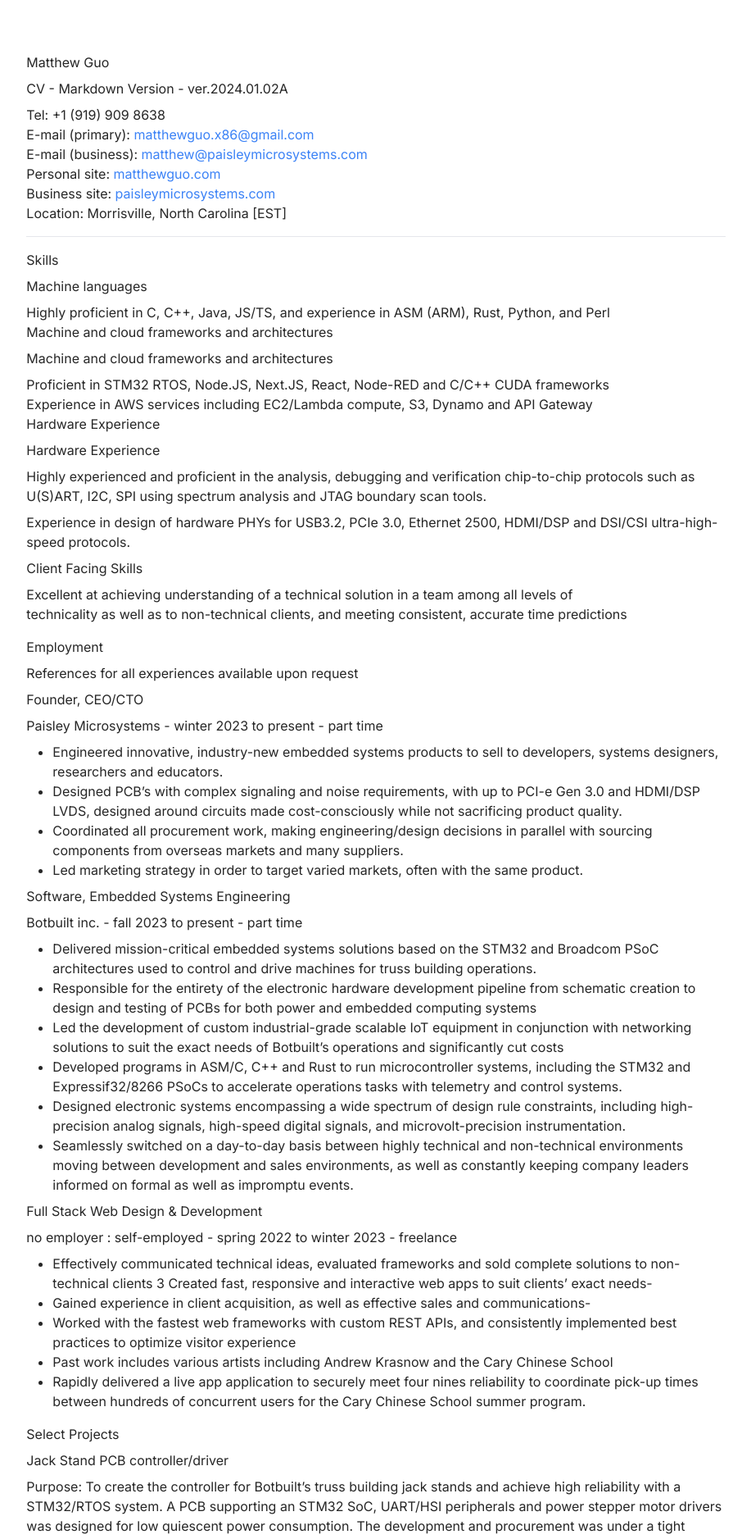
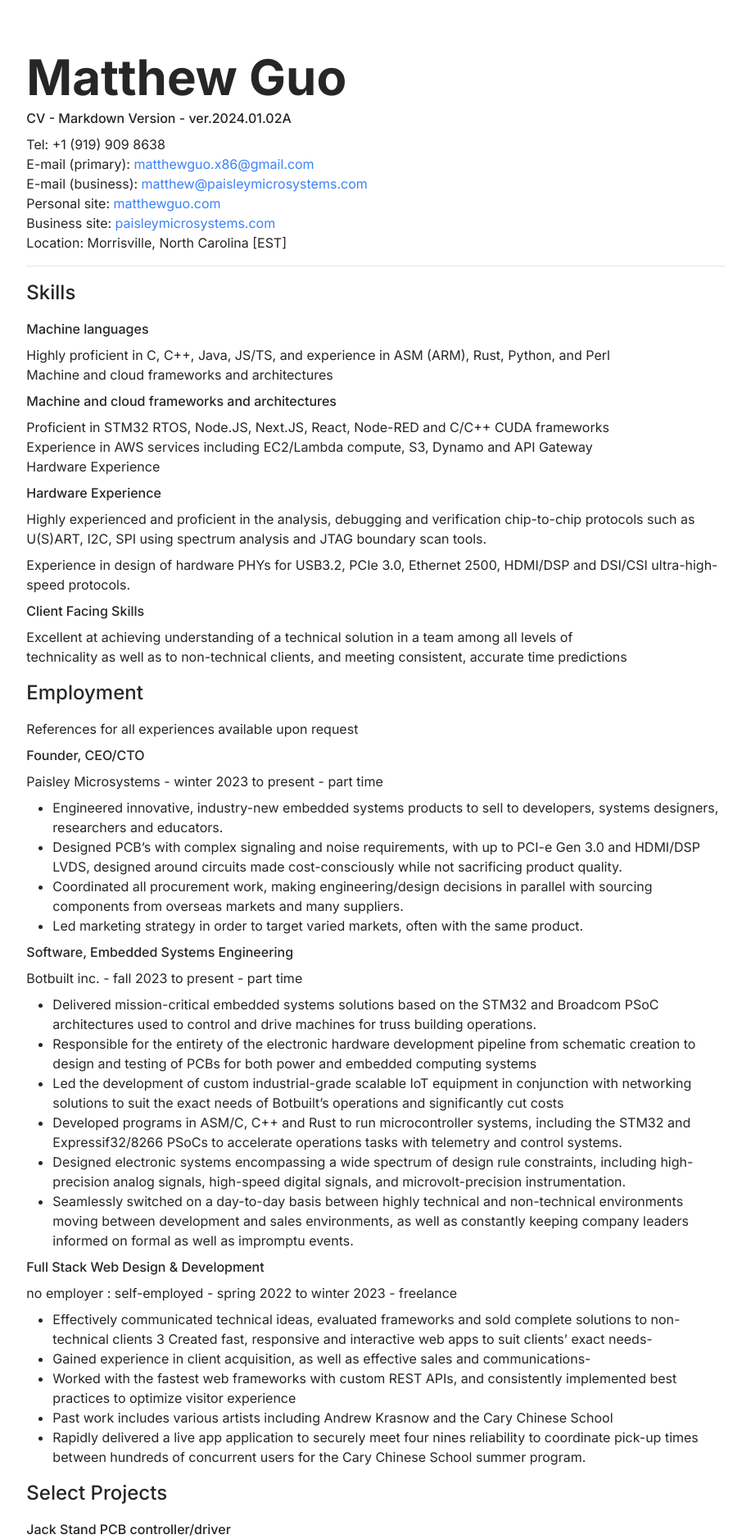
Before and after one commit to a-me-lia/matthew, a Next.js app: page / in a window 1280 px wide. Shown: the part 800-2677 px from the top of the page at 82% size, without its empty margins (181-1098 px from the left). Built offline with nearby package versions, Linux system fonts and the light colour scheme; no server answers.

Commit message:
sdgwertg
Signed-off-by: emelia paisley <emelia@emelia.pl>

```diff
--- a/src/app/page.tsx
+++ b/src/app/page.tsx
@@ -20,9 +20,9 @@
       <SignUpButton text='Sign up for updates!' ></SignUpButton>
     </div>
 
-    <div className='md:w-2/3 mx-auto mx-6 mt-16'>
-    <h1 className="mt-4 mb-2">Matthew Guo</h1>
-    <h3 className="mb-2">CV - Markdown Version - ver.2024.01.02A</h3>
+    <div className='md:w-2/3 mx-auto mx-6 mt-16 mb-32'>
+    <h1 className="mt-4 mb-2 font-bold text-6xl">Matthew Guo</h1>
+    <h3 className="mb-2 font-medium">CV - Markdown Version - ver.2024.01.02A</h3>
     <p className="mb-2">Tel: +1 (919) 909 8638<br/>
       E-mail (primary): <a href="mailto:matthewguo.x86@gmail.com" className="text-blue-500">matthewguo.x86@gmail.com</a><br/>
       E-mail (business): <a href="mailto:matthew@paisleymicrosystems.com" className="text-blue-500">matthew@paisleymicrosystems.com</a><br/>
@@ -30,23 +30,23 @@
       Business site: <a href="http://paisleymicrosystems.com" className="text-blue-500">paisleymicrosystems.com</a><br/>
       Location: Morrisville, North Carolina [EST]</p>
     <hr className="my-4"/>
-    <h2 className="mt-4 mb-2">Skills</h2>
-    <h3 className="mb-2">Machine languages</h3>
+    <h2 className="mt-4 mb-4 font-medium text-2xl">Skills</h2>
+    <h3 className="mb-2 font-medium">Machine languages</h3>
     <p className="mb-2">Highly proficient in C, C++, Java, JS/TS, and experience in ASM (ARM), Rust, Python, and Perl<br/>
       Machine and cloud frameworks and architectures</p>
-    <h3 className="mb-2">Machine and cloud frameworks and architectures</h3>
+    <h3 className="mb-2 font-medium">Machine and cloud frameworks and architectures</h3>
     <p className="mb-2">Proficient in STM32 RTOS, Node.JS, Next.JS, React, Node-RED and C/C++ CUDA frameworks<br/>
       Experience in AWS services including EC2/Lambda compute, S3, Dynamo and API Gateway<br/>
       Hardware Experience</p>
-    <h3 className="mb-2">Hardware Experience</h3>
+    <h3 className="mb-2 font-medium">Hardware Experience</h3>
     <p className="mb-2">Highly experienced and proficient in the analysis, debugging and verification chip-to-chip protocols such as U(S)ART, I2C, SPI using spectrum analysis and JTAG boundary scan tools.</p>
     <p className="mb-2">Experience in design of hardware PHYs for USB3.2, PCIe 3.0, Ethernet 2500, HDMI/DSP and DSI/CSI ultra-high-speed protocols.</p>
-    <h3 className="mb-2">Client Facing Skills</h3>
+    <h3 className="mb-2 font-medium">Client Facing Skills</h3>
     <p className="mb-2">Excellent at achieving understanding of a technical solution in a team among all levels of<br/>
       technicality as well as to non-technical clients, and meeting consistent, accurate time predictions</p>
-    <h2 className="mt-4 mb-2">Employment</h2>
+    <h2 className="mt-4 mb-4 font-medium text-2xl">Employment</h2>
     <p className="mb-2">References for all experiences available upon request</p>
-    <h3 className="mb-2">Founder, CEO/CTO</h3>
+    <h3 className="mb-2 font-medium">Founder, CEO/CTO</h3>
     <h4 className="mb-2">Paisley Microsystems - winter 2023 to present - part time</h4>
     <ul className="list-disc ml-8 mb-2">
       <li>Engineered innovative, industry-new embedded systems products to sell to developers, systems designers, researchers and educators.</li>
@@ -54,7 +54,7 @@
       <li>Coordinated all procurement work, making engineering/design decisions in parallel with sourcing components from overseas markets and many suppliers.</li>
       <li>Led marketing strategy in order to target varied markets, often with the same product.</li>
     </ul>
-    <h3 className="mb-2">Software, Embedded Systems Engineering</h3>
+    <h3 className="mb-2 font-medium">Software, Embedded Systems Engineering</h3>
     <h4 className="mb-2">Botbuilt inc. - fall 2023 to present - part time</h4>
     <ul className="list-disc ml-8 mb-2">
       <li>Delivered mission-critical embedded systems solutions based on the STM32 and Broadcom PSoC architectures used to control and drive machines for truss building operations.</li>
@@ -64,7 +64,7 @@
       <li>Designed electronic systems encompassing a wide spectrum of design rule constraints, including high-precision analog signals, high-speed digital signals, and microvolt-precision instrumentation.</li>
       <li>Seamlessly switched on a day-to-day basis between highly technical and non-technical environments moving between development and sales environments, as well as constantly keeping company leaders informed on formal as well as impromptu events.</li>
     </ul>
-    <h3 className="mb-2">Full Stack Web Design &amp; Development</h3>
+    <h3 className="mb-2 font-medium">Full Stack Web Design &amp; Development</h3>
     <h4 className="mb-2">no employer : self-employed - spring 2022 to winter 2023 - freelance</h4>
     <ul className="list-disc ml-8 mb-2">
       <li>Effectively communicated technical ideas, evaluated frameworks and sold complete solutions to non-technical clients 3 Created fast, responsive and interactive web apps to suit clients’ exact needs-</li>
@@ -73,30 +73,30 @@
       <li>Past work includes various artists including Andrew Krasnow and the Cary Chinese School</li>
       <li>Rapidly delivered a live app application to securely meet four nines reliability to coordinate pick-up times between hundreds of concurrent users for the Cary Chinese School summer program.</li>
     </ul>
-    <h2 className="mt-4 mb-2">Select Projects</h2>
-    <h3 className="mb-2">Jack Stand PCB controller/driver</h3>
+    <h2 className="mt-4 mb-4 font-medium text-2xl">Select Projects</h2>
+    <h3 className="mb-2 font-medium">Jack Stand PCB controller/driver</h3>
     <p className="mb-2">Purpose: To create the controller for Botbuilt’s truss building jack stands and achieve high reliability with a STM32/RTOS system. A PCB supporting an STM32 SoC, UART/HSI peripherals and power stepper motor drivers was designed for low quiescent power consumption. The development and procurement was under a tight deadline in order to utilize it in a demonstration to shareholders.</p>
-    <h3 className="mb-2">DRSS Tesla Coil (DRSSTC)</h3>
+    <h3 className="mb-2 font-medium">DRSS Tesla Coil (DRSSTC)</h3>
     <p className="mb-2">Purpose: To achieve a deeper understanding of Radio Frequency high power electronics through designing a solid state Tesla coil. Valuable real-world experience was gained from designing and building a 2.5kW double resonant solid state Tesla coil. A digital controller was later custom built on the ATMEL microcontroller platform to support remote control through an optic fiber link.</p>
-    <h2 className="mt-4 mb-2">General References</h2>
-    <h3 className="mb-2">Colin Devine</h3>
+    <h2 className="mt-4 mb-4 font-medium text-2xl">General References</h2>
+    <h3 className="mb-2 font-medium">Colin Devine</h3>
     <p className="mb-2">Co-Founder, COO of Botbuilt inc.<br/>
       email: <a href="mailto:colin@botbuilt.com" className="text-blue-500">colin@botbuilt.com</a></p>
-    <h3 className="mb-2">Sam Marcom</h3>
+    <h3 className="mb-2 font-medium">Sam Marcom</h3>
     <p className="mb-2">Founder, CEO of CN-seamless<br/>
       contact info on request</p>
-    <h3 className="mb-2">Jack Holley</h3>
+    <h3 className="mb-2 font-medium">Jack Holley</h3>
     <p className="mb-2">Electrical Engineering Directory, Valium<br/>
       contact info on request</p>
-    <h2 className="mt-4 mb-2">Awards/Certifications</h2>
-    <h3 className="mb-2">Amazon Web Services</h3>
+    <h2 className="mt-4 mb-4 font-medium text-2xl">Awards/Certifications</h2>
+    <h3 className="mb-2 font-medium">Amazon Web Services</h3>
     <p className="mb-2">Solutions architect (CO-03) [EXPECTED 24/02/01]</p>
-    <h3 className="mb-2">2023 North American Virtuoso Piano Competition</h3>
+    <h3 className="mb-2 font-medium">2023 North American Virtuoso Piano Competition</h3>
     <p className="mb-2">Youth, 2nd Prize</p>
-    <h3 className="mb-2">2021 MAA AMC 8</h3>
+    <h3 className="mb-2 font-medium">2021 MAA AMC 8</h3>
     <p className="mb-2">Distinguished Honor Roll</p>
-    <h2 className="mt-4 mb-2">Education</h2>
-    <h3 className="mb-2">Durham Academy HS</h3>
+    <h2 className="mt-4 mb-4 font-medium text-2xl">Education</h2>
+    <h3 className="mb-2 font-medium">Durham Academy HS</h3>
     <p className="mb-2">Expected GPA 3.9/4.0<br/>
       Expected graduation June 2025</p>
     <p className="mb-2">Relevant coursework:<br/>
```
